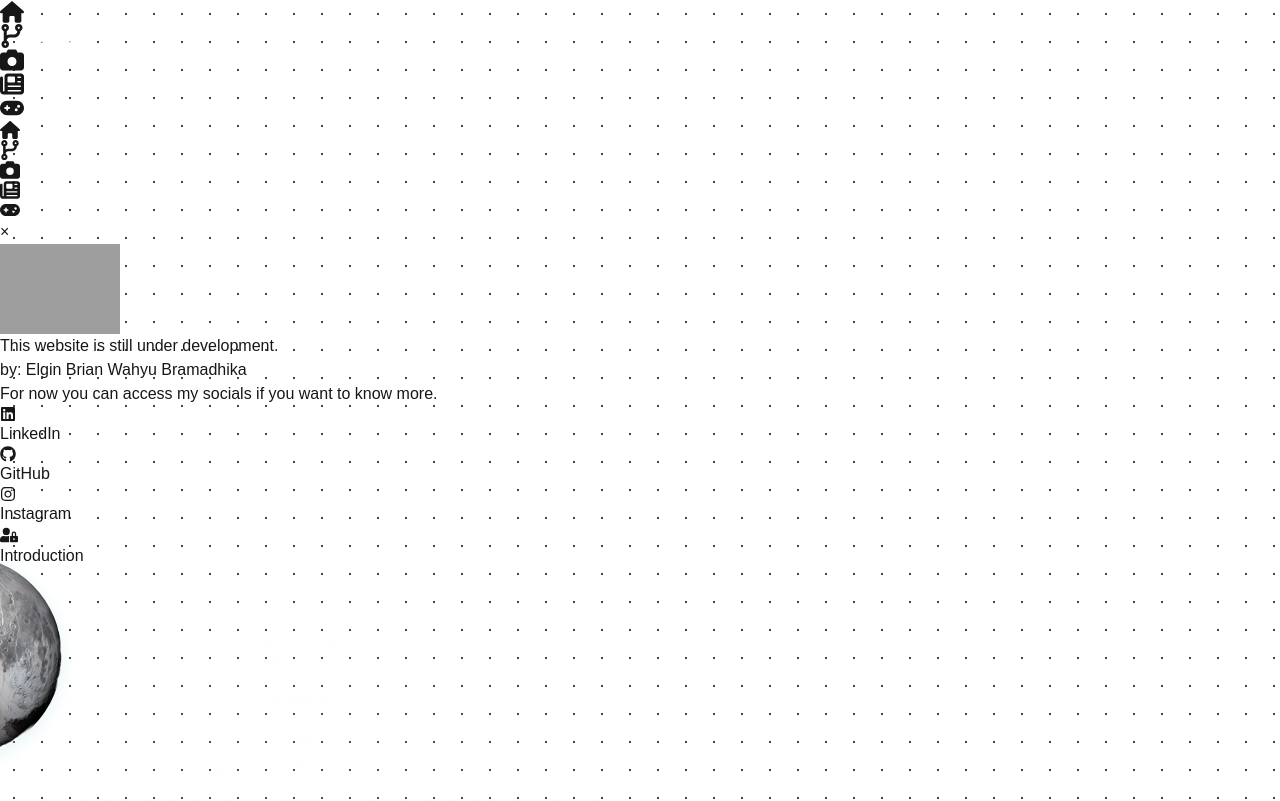
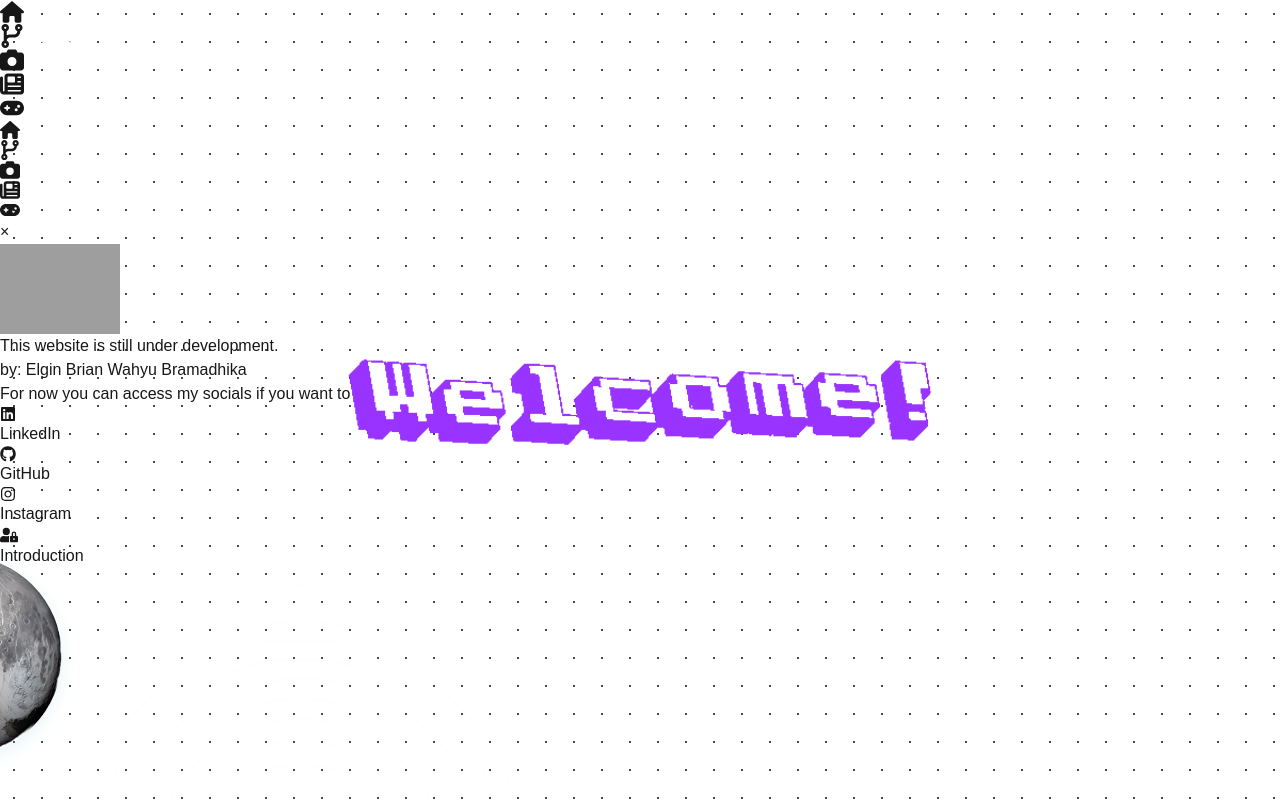
Before and after one commit to elginbrian/elginbrian.com, a Next.js app: page / in a window 1280 px wide. Shown: the top 801 px of the page. Built offline with nearby package versions, Linux system fonts and the light colour scheme; grey boxes are pictures that could not be loaded.

Commit message:
feat(home): adding animated welcome

```diff
--- a/src/app/page.tsx
+++ b/src/app/page.tsx
@@ -9,13 +9,14 @@ import AuthorizeButton from "@/components/common/authorize-button";
 
 import "./globals.css";
 import AnimatedProfile from "@/components/home/animated-profile";
+import AnimatedWelcome from "@/components/home/animated-welcome";
 
 const Page: React.FC = () => {
   const [isModalOpen, setIsModalOpen] = useState<boolean>(true);
   const [activeLink, setActiveLink] = useState<string>("/");
 
   return (
-    <div className="dotted-background scrollbar-hide" style={{ minHeight: "155vh", position: "relative" }}>
+    <div className="dotted-background scrollbar-hide" style={{ minHeight: "150vh", position: "relative" }}>
       <Navbar activeLink={activeLink} setActiveLink={setActiveLink} />
       <Modal isOpen={isModalOpen} onClose={() => setIsModalOpen(false)} />
 
@@ -24,6 +25,7 @@ const Page: React.FC = () => {
       <Clock />
 
       <AnimatedProfile maxScroll={500} />
+      <AnimatedWelcome />
 
       <CursorCircle size={600} blur={40} gradientStart="rgba(255, 255, 255, 0.05)" gradientEnd="rgba(255, 255, 255, 0)" />
     </div>
--- /dev/null
+++ b/src/components/home/animated-welcome.tsx
@@ -0,0 +1,37 @@
+"use client";
+import React, { useState, useEffect } from "react";
+import Image from "next/image";
+
+const AnimatedWelcome: React.FC = () => {
+  const [scrollPosition, setScrollPosition] = useState<number>(0);
+
+  useEffect(() => {
+    const handleScroll = () => {
+      setScrollPosition(document.documentElement.scrollTop);
+    };
+
+    window.addEventListener("scroll", handleScroll);
+    return () => {
+      window.removeEventListener("scroll", handleScroll);
+    };
+  }, []);
+
+  const imageShouldDisappear = scrollPosition > window.innerHeight * 0.5;
+
+  return (
+    <div
+      className="image-container"
+      style={{
+        position: "fixed",
+        top: "50%",
+        left: "50%",
+        transform: `translate(-50%, -50%) ${imageShouldDisappear ? "translateX(100vw)" : "translateX(0)"}`,
+        transition: "transform 0.5s ease-out",
+      }}
+    >
+      <Image src="/welcome.gif" alt="Your Image" width={650} height={500} style={{ objectFit: "cover" }} />
+    </div>
+  );
+};
+
+export default AnimatedWelcome;
```
Also changed, not shown: public/welcome.gif (added).
